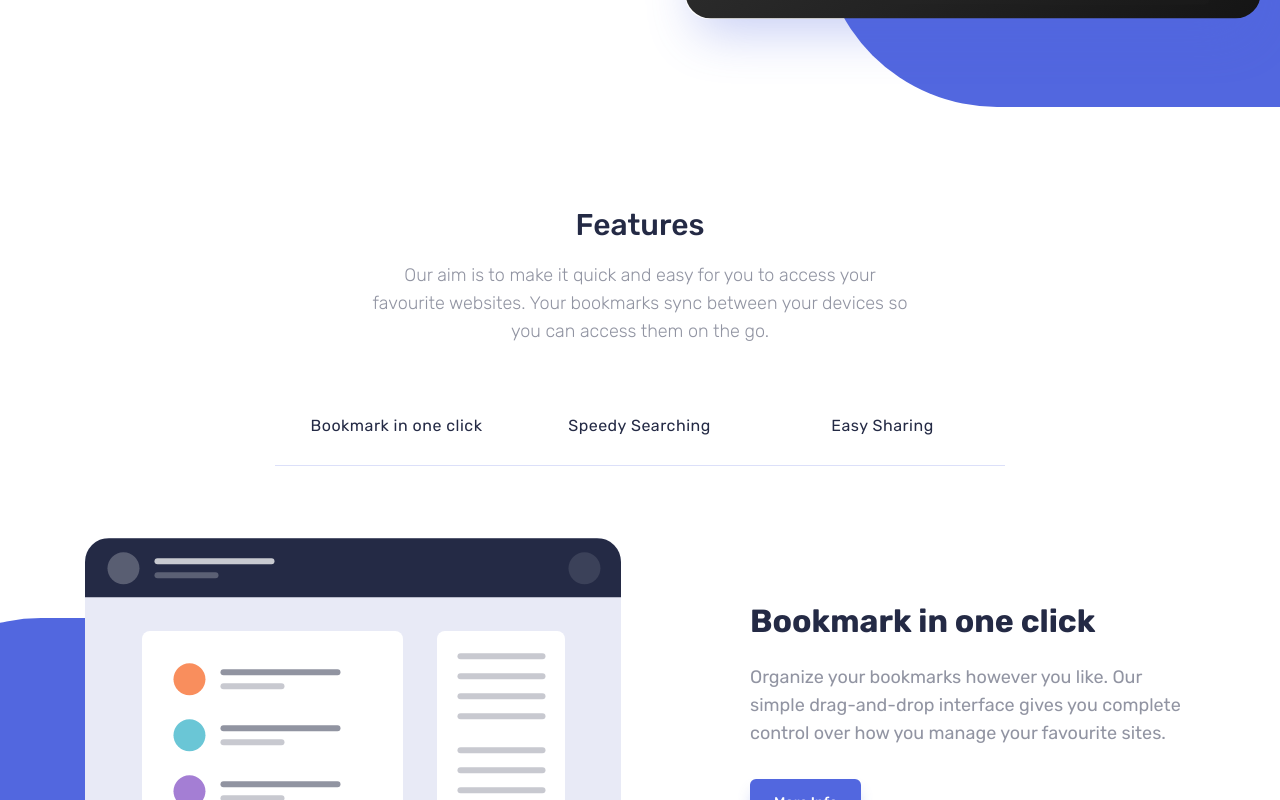
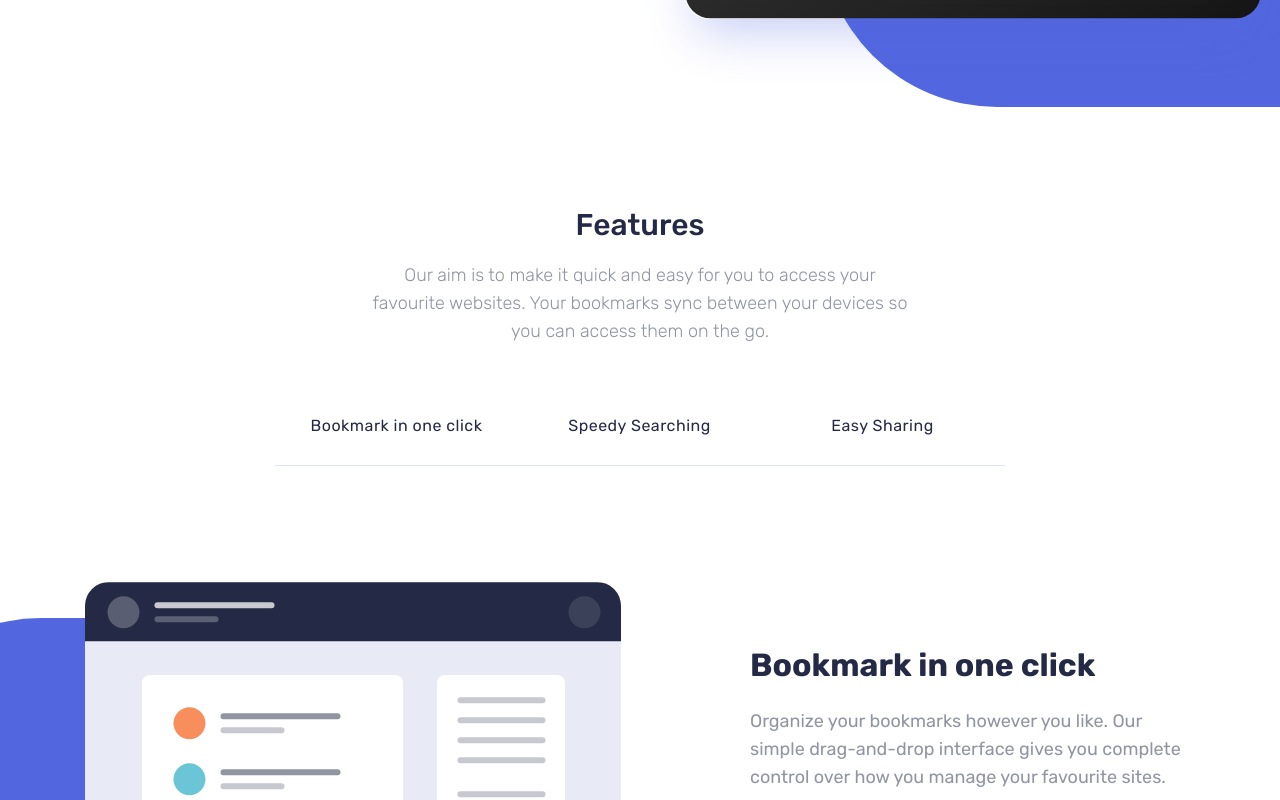
Before and after one commit to SeyrenZ/bookmark-landing-page, a Next.js app: page / in a window 1280 px wide. Shown: the part 560-1360 px from the top of the page. Built offline with nearby package versions, Linux system fonts and the light colour scheme.

Commit message:
feat: add fixed height for features ui

```diff
--- a/src/app/components/features.tsx
+++ b/src/app/components/features.tsx
@@ -40,7 +40,7 @@ const Features = () => {
     features.find((feature) => feature.id === Features) || features[0];
 
   return (
-    <div className="w-full h-auto px-[32px] pt-20 pb-28">
+    <div className="w-full h-auto px-[32px] pt-20">
       <div className="w-full max-w-[1110px] mx-auto flex flex-col items-center gap-y-[72px]">
         <div className="w-full max-w-[540px] flex flex-col items-center gap-y-4">
           <div className="text-[30px] leading-[40px] text-primary-darkBlue font-medium">
@@ -67,11 +67,11 @@ const Features = () => {
             </div>
           ))}
         </div>
-        <div className="w-full relative">
+        <div className="w-full h-auto relative">
           <div className="absolute lg:top-[80px] top-[30px] lg:left-[-220px] sm:left-[-240px] left-[-135px] z-10 sm:w-[660px] w-[400px] sm:h-[352px] h-[209px] bg-primary-blue rounded-[316px]" />
           <div
             key={currentFeature.id}
-            className={`fadeIn w-full flex lg:flex-row flex-col gap-y-[50px] items-center sm:justify-between relative z-20`}
+            className={`fadeIn w-full lg:h-[435px] sm:h-[850px] h-[550px] flex lg:flex-row flex-col gap-y-[50px] items-center lg:justify-between relative z-20`}
           >
             <div className="relative">
               <Image
```
